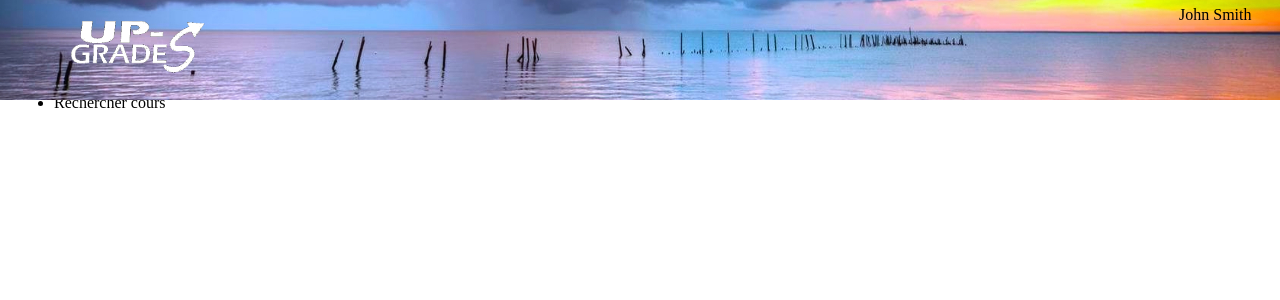
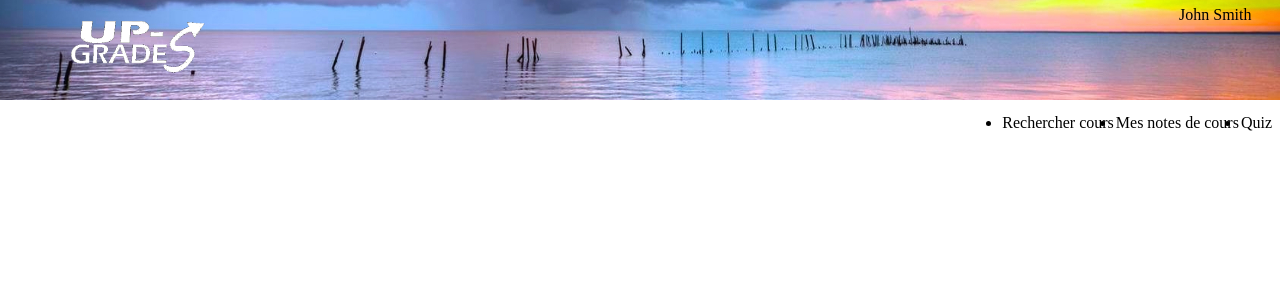
Before and after one commit to doodlegoo/up-grades, a PHP site: page /header.php in a window 1280 px wide. Shown: the top 300 px of the page. Run offline with PHP 8.4, Linux system fonts and the light colour scheme.

Commit message:
supprimer le div pas rapport

```diff
--- a/css/page.css
+++ b/css/page.css
@@ -3,5 +3,9 @@ margin-left: auto;
 margin-right: auto;
 padding-left: 60px;
 padding-right: 60px;
+padding-top: 30px;
+}
+.Top{
+
 
 }
--- a/header.php
+++ b/header.php
@@ -5,12 +5,12 @@ position:absolute; top:0px;left:0px; height : 100px; width:100%""/>
  		<a href="profile.php"><li><img src='logo-white.png' alt="Aller au profile" title="Profile"  style=" top:	0; margin-left:2px; float:left; max-width: 175px; max-height:150px;"/></a></li>
  	</ul>
 
- 	<ul style="margin-left:2px;float:left;">
- 		<div id="listhttp://localhost/Up-Grades/theme/header.jpge" style="margin-left:2px;float:left;">
-		<li style="margin-left:2px;float:left; margin-top: 70px;">Rechercher cours</li>
-		<li style="margin-left:2px;float:left;text-decoration:none;color:black;"><a style="text-decoration:none;color:black;" href="note.php">Mes notes de cours</a></li>
-		<li style="margin-left:2px;float:left;text-decoration:none;color:black;"><a style="text-decoration:none;color:black;" href="quiz.php">Quiz</a></li>
-		</div>
+ 	<ul style="margin-left:2px;float:right;">
+
+		<li style="margin-left:2px;float:left; margin-top: 90px;">Rechercher cours</li>
+		<li style="margin-left:2px;float:left;text-decoration:none;color:black; margin-top: 90px;"><a style="text-decoration:none;color:black;" href="note.php">Mes notes de cours</a></li>
+		<li style="margin-left:2px;float:left;text-decoration:none;color:black; margin-top: 90px;"><a style="text-decoration:none;color:black;" href="quiz.php">Quiz</a></li>
+
 	</ul>
 	<div id="hautdroit" style="position:absolute ;margin-top: 5px; right:1px; top: 1px; width:100px;">
 	<a href="profile.php" style="text-decoration:none; color:black;" >John Smith</a>
```
Also changed, not shown: profile.php (+4 -4 lines).
